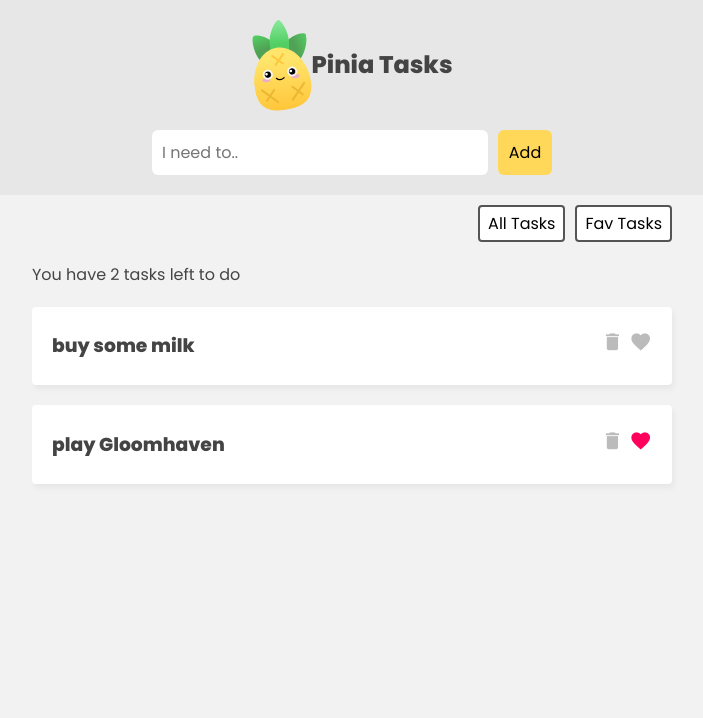
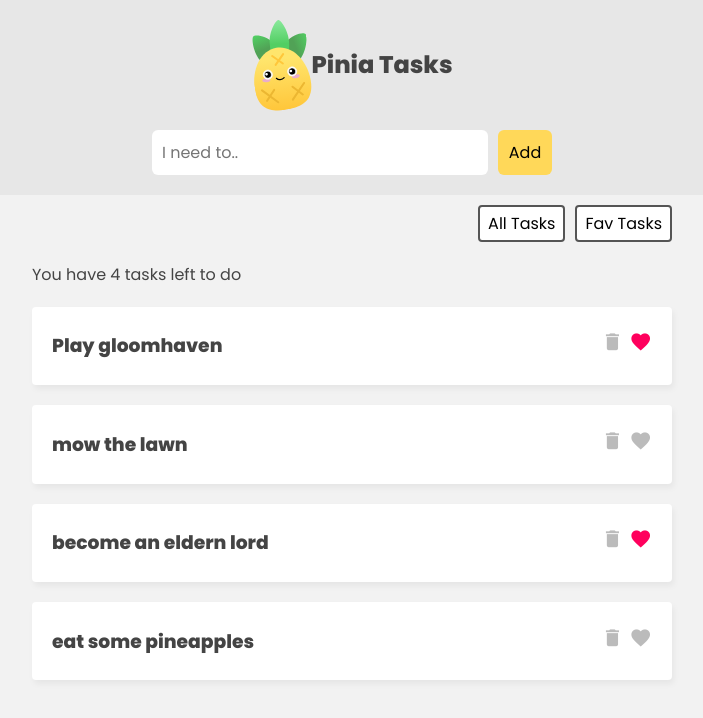
Before and after one commit to AvaniSujith/store-vue-pinia, a Vue app: page / in a window 1280 px wide. Shown: the top 718 px of the page, without its empty margins (288-991 px from the left). Built offline with nearby package versions, Linux system fonts and the light colour scheme; data requests are answered from the project's data file.

Commit message:
feat: data is being made asynchronously fetched

```diff
--- /dev/null
+++ b/data/db.json
@@ -0,0 +1,24 @@
+{
+    "tasks": [
+        {
+            "id" : 1,
+            "title": "Play gloomhaven",
+            "isFav": true
+        },
+        {
+            "id" : 2,
+            "title": "mow the lawn",
+            "isFav": false
+        },
+        {
+            "title": "become an eldern lord",
+            "isFav": true,
+            "id" : 3
+        },
+        {
+           "title": "eat some pineapples",
+            "isFav": false,
+            "id" : 4
+        }
+    ]
+}
--- a/src/App.vue
+++ b/src/App.vue
@@ -10,6 +10,8 @@ import TaskForm from './components/TaskForm.vue';
 import { ref } from 'vue';
 
 const taskStore = useTaskStore();
+
+taskStore.getTask();
 
 const filter = ref('all');
 
@@ -36,6 +38,11 @@ const filter = ref('all');
       <button @click="filter = 'favs'">Fav Tasks</button>
     </nav>
 
+
+    <div class="loading" v-if="taskStore.loading">
+      Loading task...
+    </div>
+
      <!-- task list -->
       <div class="task-list" v-if="filter === 'all'">
         <!-- <p>All Tasks</p> -->
--- a/src/assets/main.css
+++ b/src/assets/main.css
@@ -117,3 +117,14 @@ form input{
 .task i.active{
   color: #ff005d;
 }
+
+
+.loading{
+  max-width: 640px;
+  border: 1px solid #ffd859;
+  background: #ffe9a0;
+  color: #3a3a3a;
+  padding: 5px 0;
+  text-align: center;
+  margin: 30px auto;
+}
--- a/src/stores/TaskStore.js
+++ b/src/stores/TaskStore.js
@@ -2,10 +2,8 @@ import { defineStore } from "pinia";
 
 export const useTaskStore = defineStore("taskStore", {
   state: () => ({
-    tasks: [
-      { id: 1, title: "buy some milk", isFav: false },
-      { id: 2, title: "play Gloomhaven", isFav: true },
-    ],
+    tasks: [],
+    isLoading: false
   }),
   getters: {
     favs() {
@@ -21,6 +19,18 @@ export const useTaskStore = defineStore("taskStore", {
     },
   },
   actions: {
+
+    async getTask(){
+
+      this.loading = true
+      const response = await fetch('http://localhost:3000/tasks')
+      const data = await response.json();
+
+      this.tasks = data
+      this.loading = false
+
+    },
+
     addTask(task) {
         console.log("add task");
       this.tasks.push(task);
```
